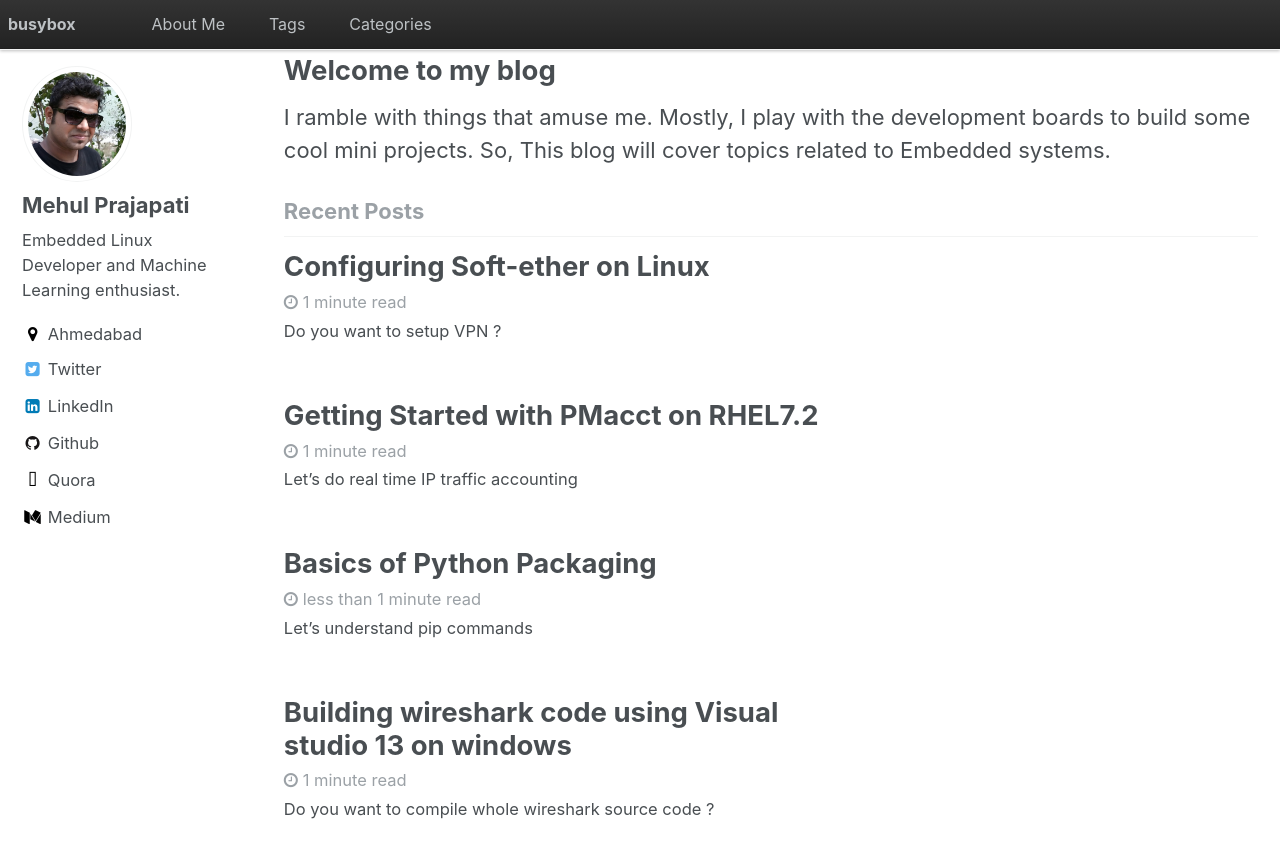
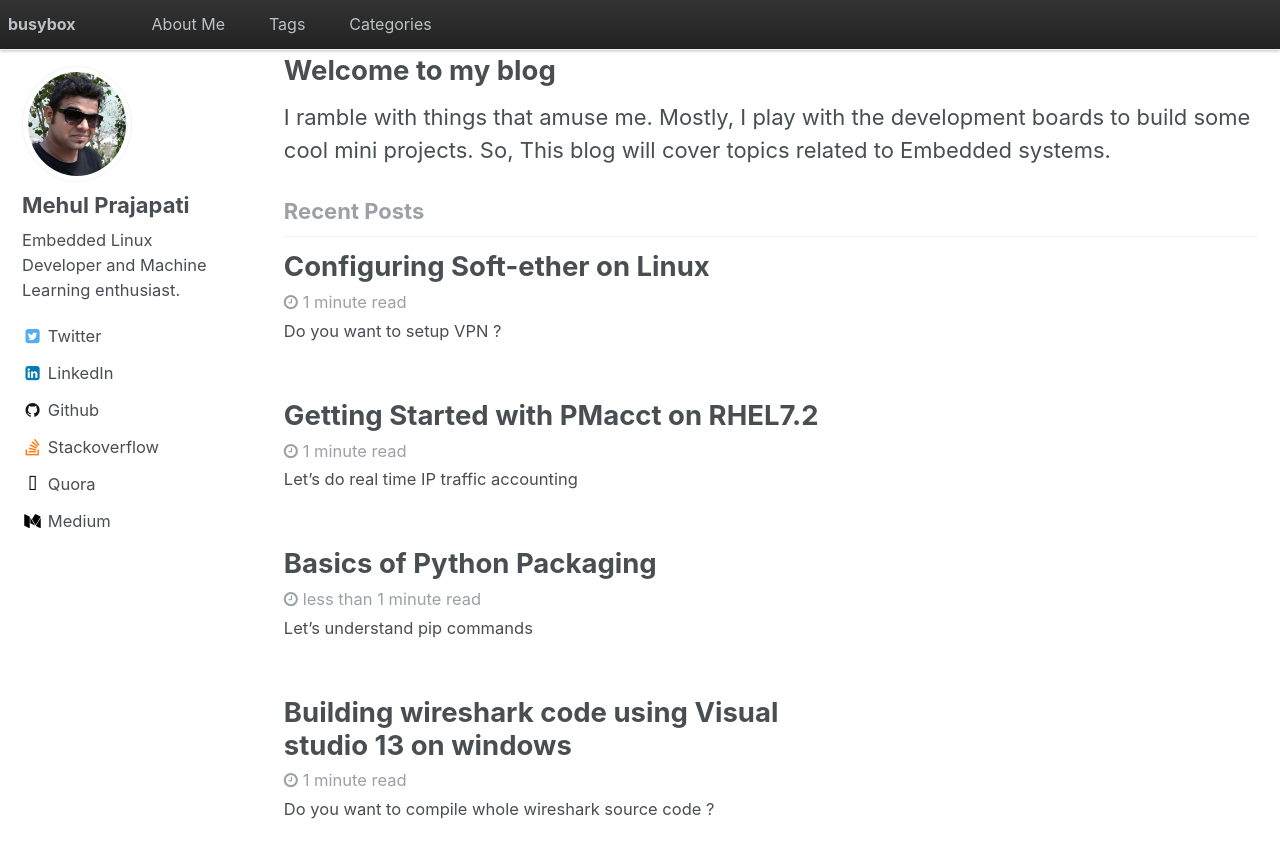
Before and after one commit to ssadhuka/mehul-m-prajapati.github.io, a Jekyll site: the page built from index.html, in a window 1280 px wide and 900 px high, scrolled down 421 px. Shown: the top 858 px of the window. Built offline with Jekyll 4.4.1, drawn with Linux system fonts in a browser that asks for light colours; the list of posts is cut into pages by our own code.

Commit message:
Removed location. Added Stack overflow link

```diff
--- a/_config.yml
+++ b/_config.yml
@@ -84,7 +84,7 @@ author:
   name             : "Mehul Prajapati"
   avatar           : "profile.png"
   bio              : "Embedded Linux Developer and Machine Learning enthusiast."
-  location         : "Ahmedabad"
+  location         : #"Ahmedabad"
   email            :
   uri              :
   bitbucket        :
@@ -103,7 +103,7 @@ author:
   pinterest        :
   quora		   : "Mehul-Prajapati-8"
   soundcloud       :
-  stackoverflow    : # "123456/username" (the last part of your profile url, e.g. http://stackoverflow.com/users/123456/username)
+  stackoverflow    : "4349224/mehul"
   steam            :
   tumblr           :
   twitter          : "mehul2802"
```
Also changed, not shown: 2 other files.
